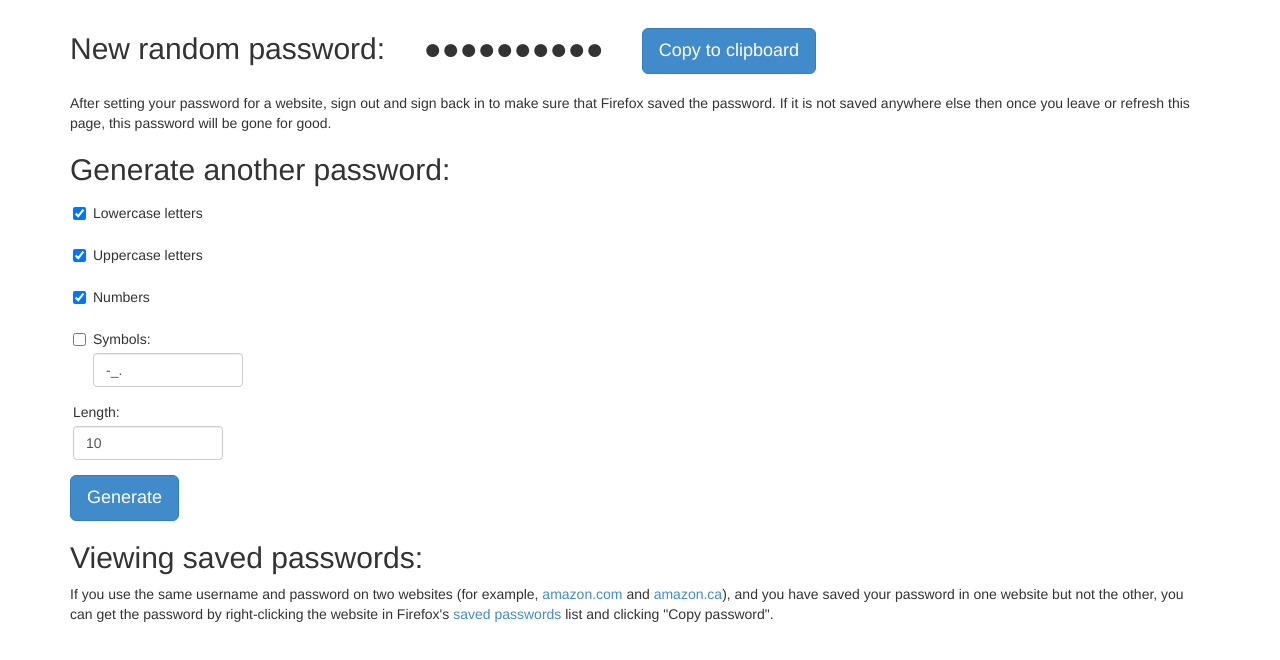
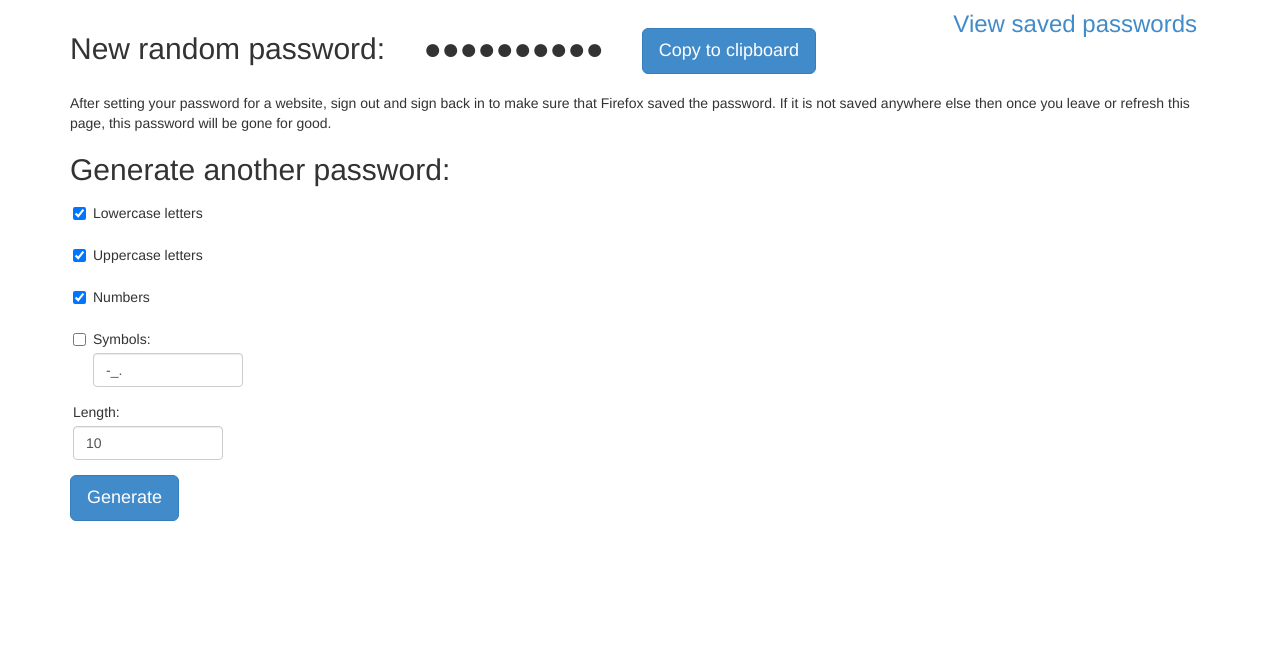
Before and after one commit to alexhenrie/pasa, a website: page chrome/content/generate.html in a window 1280 px wide. Drawn offline with Linux system fonts and the light colour scheme.

Commit message:
Replace paragraph about saved passwords with a single large link

```diff
--- a/chrome/content/generate.html
+++ b/chrome/content/generate.html
@@ -37,6 +37,8 @@
     if (preferences.prefHasUserValue("services.sync.engine.passwords"))
         document.write("<div id=\"syncsignons\">Your passwords saved in Firefox are not currently backed up via Firefox Sync because password sync is turned off. <a href=\"javascript:preferences.setBoolPref('services.sync.engine.passwords', true); document.getElementById('syncsignons').parentNode.removeChild(document.getElementById('syncsignons')); undefined;\">Click here to fix that.</a></div>");
     //]]></script>
+
+    <div class="btn" style="font-size:x-large; float:right"><a href="chrome://passwordmgr/content/passwordManager.xul">View saved passwords</a></div>
 
     <h2>
       New random password:
@@ -97,10 +99,6 @@
     <p>
       <input class="btn btn-primary btn-lg" type="submit" value="Generate"/>
     </p>
-
-    <h2>Viewing saved passwords:</h2>
-      <p>If you use the same username and password on two websites (for example, <a href="http://www.amazon.com/">amazon.com</a> and <a href="http://www.amazon.ca/">amazon.ca</a>), and you have saved your password in one website but not the other, you can get the password by right-clicking the website in Firefox's <a href="chrome://passwordmgr/content/passwordManager.xul">saved passwords</a> list and clicking "Copy password".</p>
-    </h2>
 
     <script type="application/javascript">//<![CDATA[
       var useDefaults = location.href.indexOf("?") == -1;
```
